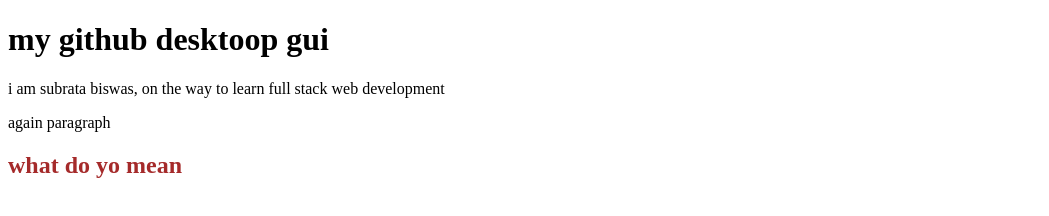
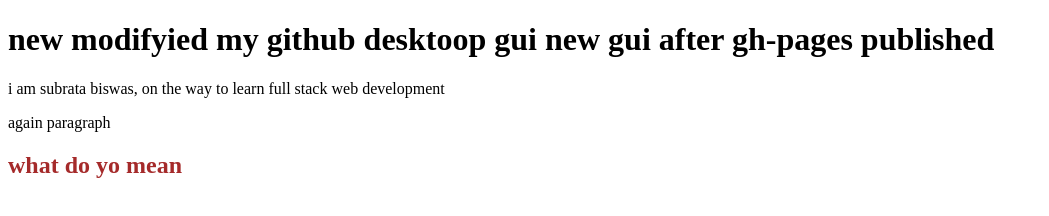
Before and after one commit to iamsubratabiswas/my-website, a plain HTML site: page index.html in a window 1280 px wide. Shown: the whole page, without its empty margins (0-1049 px from the left). Drawn offline with Linux system fonts and the light colour scheme.

```diff
--- a/index.html
+++ b/index.html
@@ -8,7 +8,7 @@
     <title>git</title>
 </head>
 <body>
-    <h1>my github desktoop gui</h1>
+    <h1>new modifyied my github desktoop gui new gui after gh-pages published</h1>
     <!-- you can add summery and check uncheck repo element from desktop easily
 we can commit,push,fetch codes easily by github desktop
     if someone chnges our codes then we can fetch and pull it by
```
